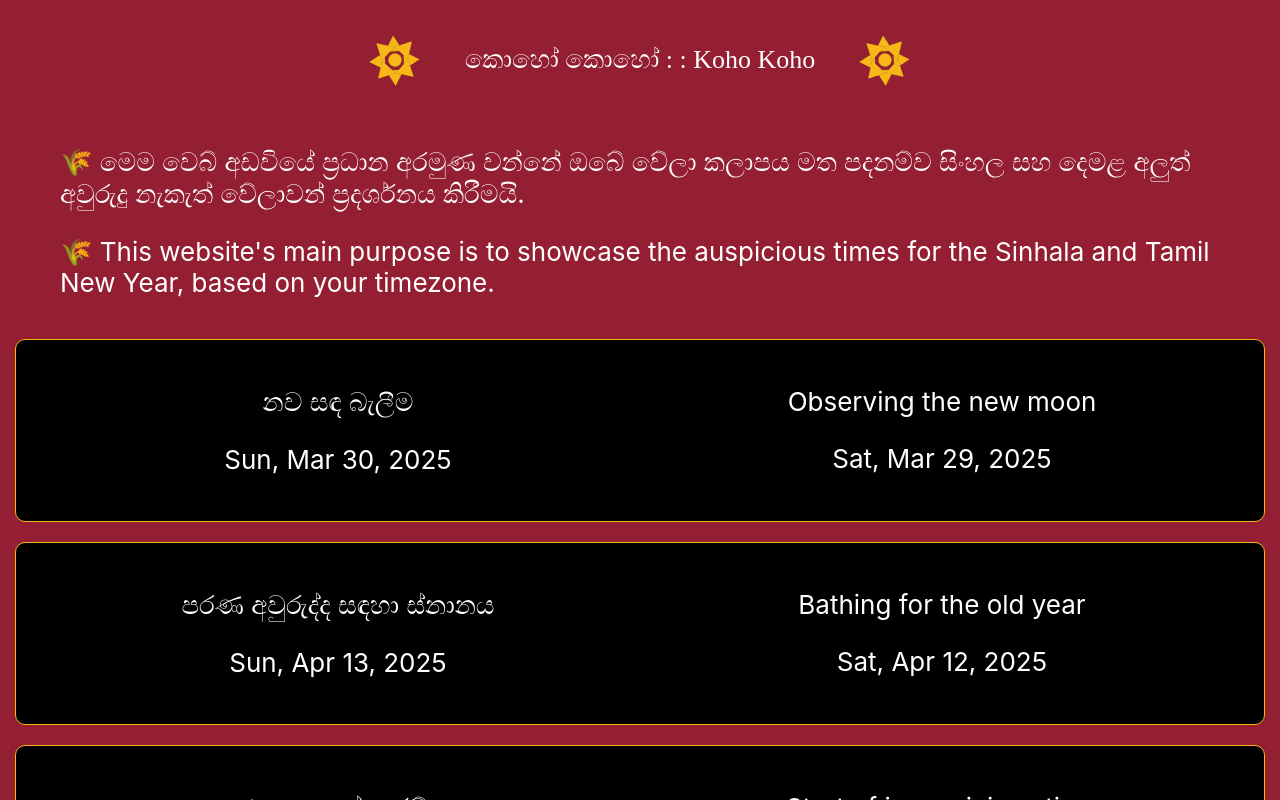
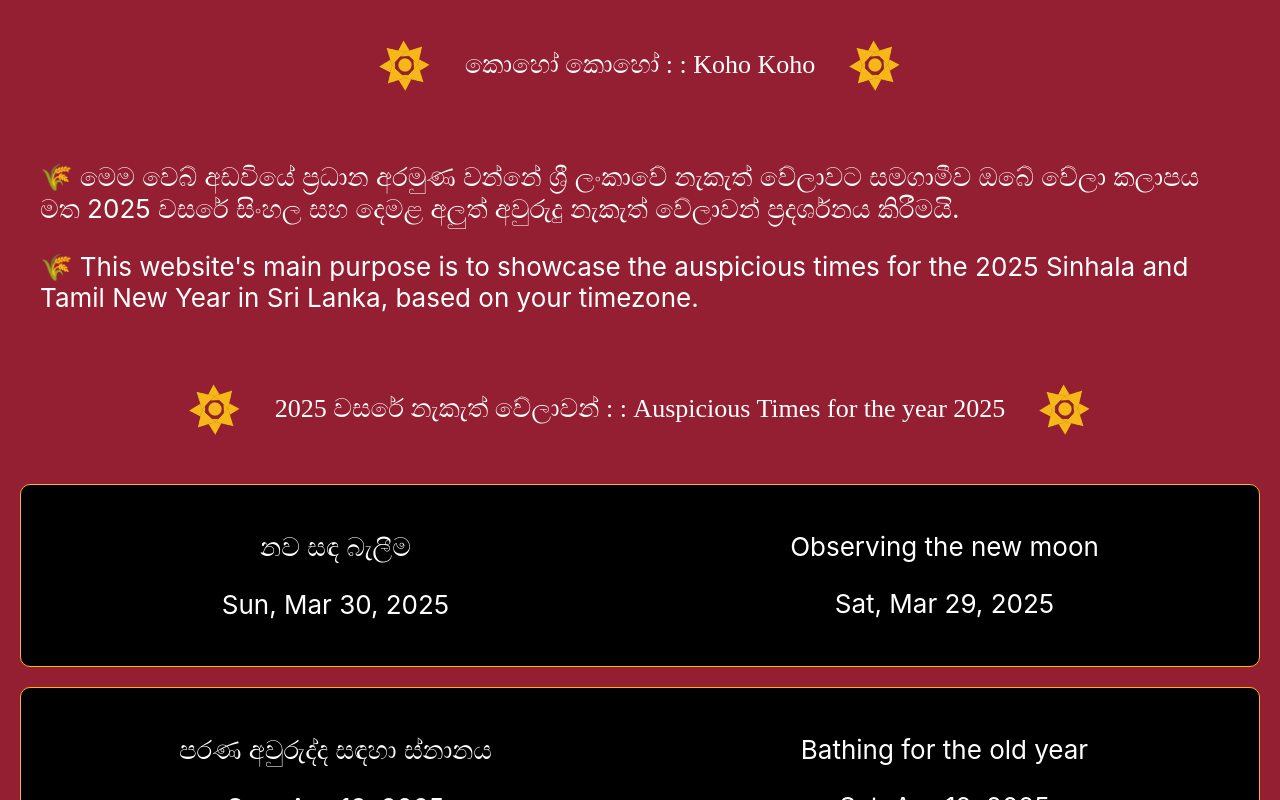
Before and after one commit to koho-koho/koho-koho.github.io, a React (Create React App) app in the folder koho-koho/: page / in a window 1280 px wide. Shown: the top 800 px of the page. Built offline with nearby package versions, Linux system fonts and the light colour scheme.

Commit message:
Update descriptions and padding

```diff
--- a/koho-koho/src/App.css
+++ b/koho-koho/src/App.css
@@ -25,6 +25,7 @@
     align-items: center;
     justify-content: center;
     vertical-align: center;
+    padding: 5px;
 }
 
 .header-container {
@@ -39,7 +40,7 @@
 }
 
 .heading {
-    padding: 10px 30px;
+    padding: 10px 20px;
     color: white;
     font-size: calc(10px + 2vmin);
     font-family: "Abhaya Libre", serif;
@@ -47,7 +48,8 @@
 }
 
 .description-container {
-    padding: 0 60px;
+    padding: 0 25px;
+    margin: 10px;
     color: white;
     font-size: calc(10px + 2vmin);
 }
@@ -65,7 +67,7 @@
     background-color: black;
     color: white;
     font-size: calc(10px + 2vmin);
-    padding: 10px;
+    padding: 20px;
     display: flex;
     align-items: center;
     justify-content: center;
--- a/koho-koho/src/App.tsx
+++ b/koho-koho/src/App.tsx
@@ -13,17 +13,24 @@ const App = () => {
                     <img className="App-logo heading-container" src={logo} alt="logo"/>
                 </div>
                 <div className="description-container">
-                    <p> 🌾 මෙම වෙබ් අඩවියේ ප්‍රධාන අරමුණ වන්නේ ඔබේ වේලා කලාපය මත පදනම්ව සිංහල සහ දෙමළ අලුත් අවුරුදු
+                    <p> 🌾 මෙම වෙබ් අඩවියේ ප්‍රධාන අරමුණ වන්නේ ශ්‍රී ලංකාවේ නැකැත් වේලාවට සමගාමීව ඔබේ වේලා කලාපය මත 2025 වසරේ සිංහල සහ දෙමළ අලුත් අවුරුදු
                         නැකැත් වේලාවන් ප්‍රදර්ශනය කිරීමයි.</p>
 
-                    <p> 🌾 This website's main purpose is to showcase the auspicious times for the Sinhala and Tamil New
-                        Year, based on your timezone. </p>
+                    <p> 🌾 This website's main purpose is to showcase the auspicious times for the 2025 Sinhala and Tamil New
+                        Year in Sri Lanka, based on your timezone. </p>
+                </div>
+                <div className="header-container">
+                    <img className="App-logo heading-container" src={logo} alt="logo"/>
+                    <div className="heading-container heading">2025 වසරේ නැකැත් වේලාවන් : : Auspicious Times for the year 2025</div>
+                    <img className="App-logo heading-container" src={logo} alt="logo"/>
                 </div>
                 <div>
                     <Nakath/>
                 </div>
             </header>
-            <footer className="footer">Made with ❤️ by Milindi Kodikara : : <a href="https://ko-fi.com/milindi"> Buy me a tea</a> 🍃</footer>
+            <footer className="footer">Made with ❤️ by Milindi Kodikara : : <a href="https://ko-fi.com/milindi"> Buy me
+                a tea</a> 🍃
+            </footer>
         </div>
     )
 }
--- a/koho-koho/src/components/card.css
+++ b/koho-koho/src/components/card.css
@@ -4,7 +4,7 @@
     background-color: black;
     display: grid;
     grid-template-columns: 50% 50%;
-    padding: 10px 20px;
+    padding: 10px 10px;
     margin: 10px;
 }
 
```
